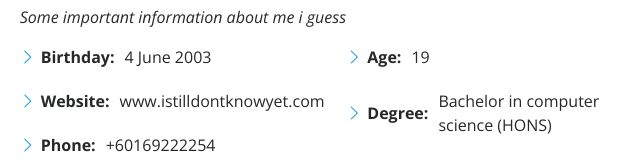
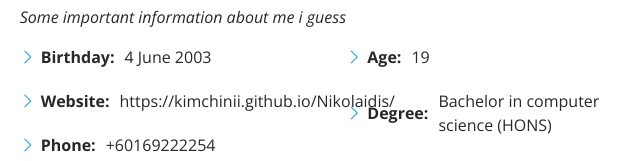
Before and after one commit to KimchiNii/Nikolaidis, a plain HTML site: page index.html in a window 1280 px wide. Shown: the part 1051-1212 px from the top of the page, 619-1259 px from the left. Drawn offline with nearby package versions, Linux system fonts and the light colour scheme.

Commit message:
logo and website link changed

```diff
--- a/index.html
+++ b/index.html
@@ -10,8 +10,8 @@
   <meta content="" name="keywords">
 
   <!-- Favicons -->
-  <link href="assets/img/fisherman small.png" rel="icon">
-  <link href="assets/img/Fisherman Big.png" rel="apple-touch-icon">
+  <link href="assets/img/anonymus small.png" rel="icon">
+  <link href="assets/img/anonymus big.png" rel="apple-touch-icon">
 
   <!-- Google Fonts -->
   <link href="https://fonts.googleapis.com/css?family=Open+Sans:300,300i,400,400i,600,600i,700,700i|Raleway:300,300i,400,400i,500,500i,600,600i,700,700i|Poppins:300,300i,400,400i,500,500i,600,600i,700,700i" rel="stylesheet">
@@ -103,7 +103,7 @@
               <div class="col-lg-6">
                 <ul>
                   <li><i class="bi bi-chevron-right"></i> <strong>Birthday:</strong> <span>4 June 2003</span></li>
-                  <li><i class="bi bi-chevron-right"></i> <strong>Website:</strong> <span>www.istilldontknowyet.com</span></li>
+                  <li><i class="bi bi-chevron-right"></i> <strong>Website:</strong> <span>https://kimchinii.github.io/Nikolaidis/</span></li>
                   <li><i class="bi bi-chevron-right"></i> <strong>Phone:</strong> <span>+60169222254</span></li>
                   <li><i class="bi bi-chevron-right"></i> <strong>City:</strong> <span>Kajang,Selangor</span></li>
                 </ul>
@@ -468,7 +468,7 @@
         <!-- You can delete the links only if you purchased the pro version. -->
         <!-- Licensing information: https://bootstrapmade.com/license/ -->
         <!-- Purchase the pro version with working PHP/AJAX contact form: https://bootstrapmade.com/iportfolio-bootstrap-portfolio-websites-template/ -->
-        Designed by <a href="https://bootstrapmade.com/">Nikolaidis</a>
+        Designed by <a href="https://kimchinii.github.io/Nikolaidis/">Nikolaidis</a>
       </div>
     </div>
   </footer><!-- End  Footer -->
```
Also changed, not shown: inner-page.html (+2 -2 lines), assets/img/anonymus big.png (added), assets/img/anonymus small.png (added), assets/img/pngkey.com-anonymous-png-78648.png (deleted), assets/img/toppng.com-hacker-logo-650x650.png (added).
